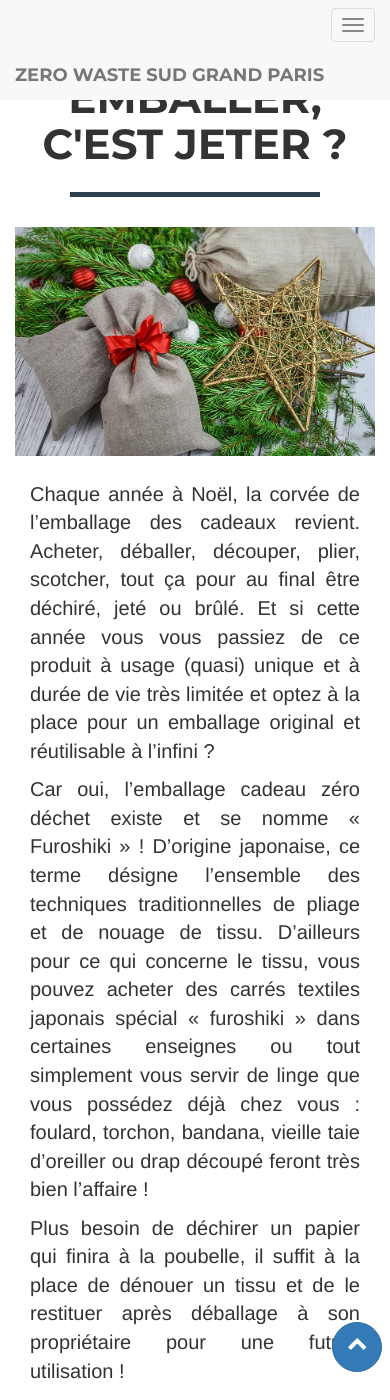
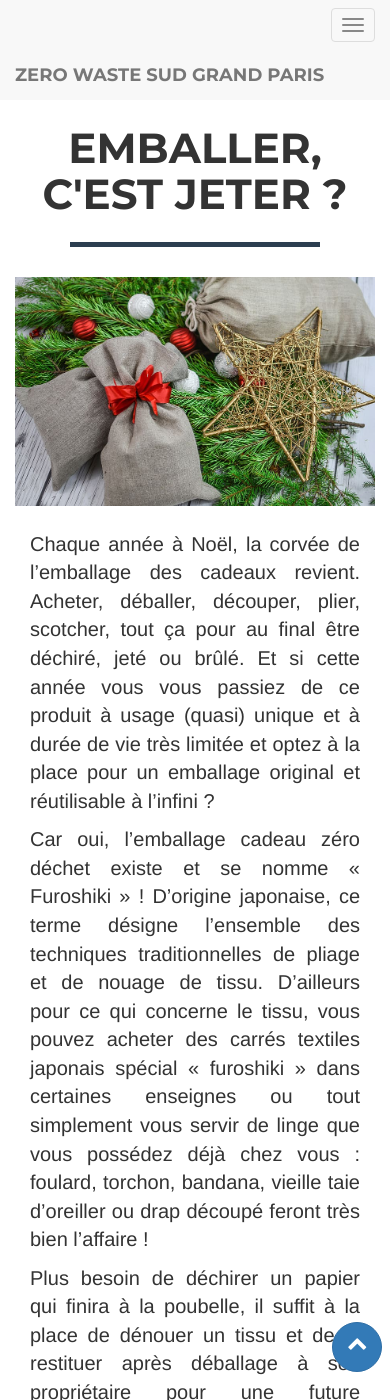
Before and after one commit to zerowastesgp/www.zerowastesgp.fr, a Jekyll site: the page built from _posts/2019-12-23-paquets-cadeaux.md, in a window 390 px wide and 1400 px high. Built offline with Jekyll 4.4.1, drawn with Linux system fonts in a browser that asks for light colours.

Commit message:
Fix a rendering issue about the posts

```diff
--- a/_sass/actualite.scss
+++ b/_sass/actualite.scss
@@ -34,6 +34,8 @@
 }
 
 #post {
+  margin-top: 80px;
+
   .post-thumbnail {
     img {
       max-width: 100%;
@@ -52,3 +54,9 @@
     text-justify: inter-word;
   }
 }
+
+#post {
+  @media (max-width: 767px) {
+    margin-top: 50px;
+  }
+}
```
